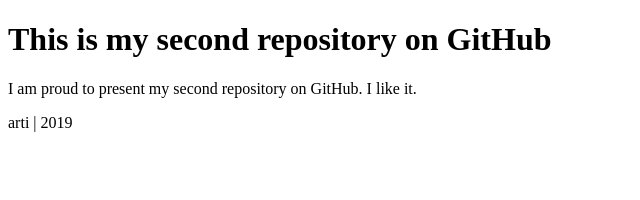
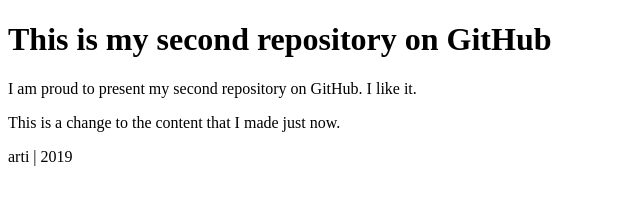
Before and after one commit to arti-zachara/7.4-learning-git, a plain HTML site: page index.html in a window 1280 px wide. Shown: the whole page, without its empty margins (0-640 px from the left). Drawn offline with Linux system fonts and the light colour scheme.

Commit message:
Change content

```diff
--- a/index.html
+++ b/index.html
@@ -8,6 +8,7 @@
         <header>
             <h1>This is my second repository on GitHub</h1>
             <p>I am proud to present my second repository on GitHub. I like it.</p>
+            <p>This is a change to the content that I made just now.</p>
         </header>
         <footer>
             <p>arti | 2019</p>
```
